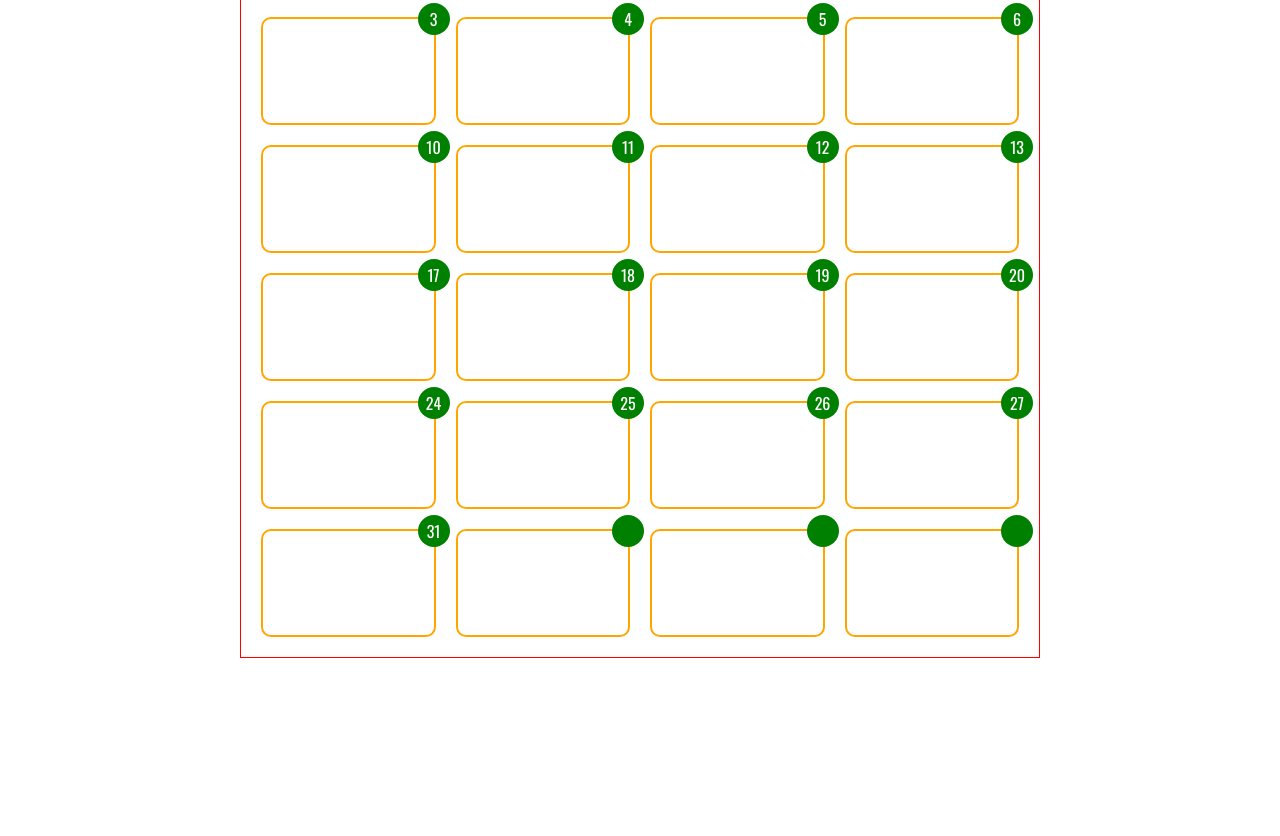
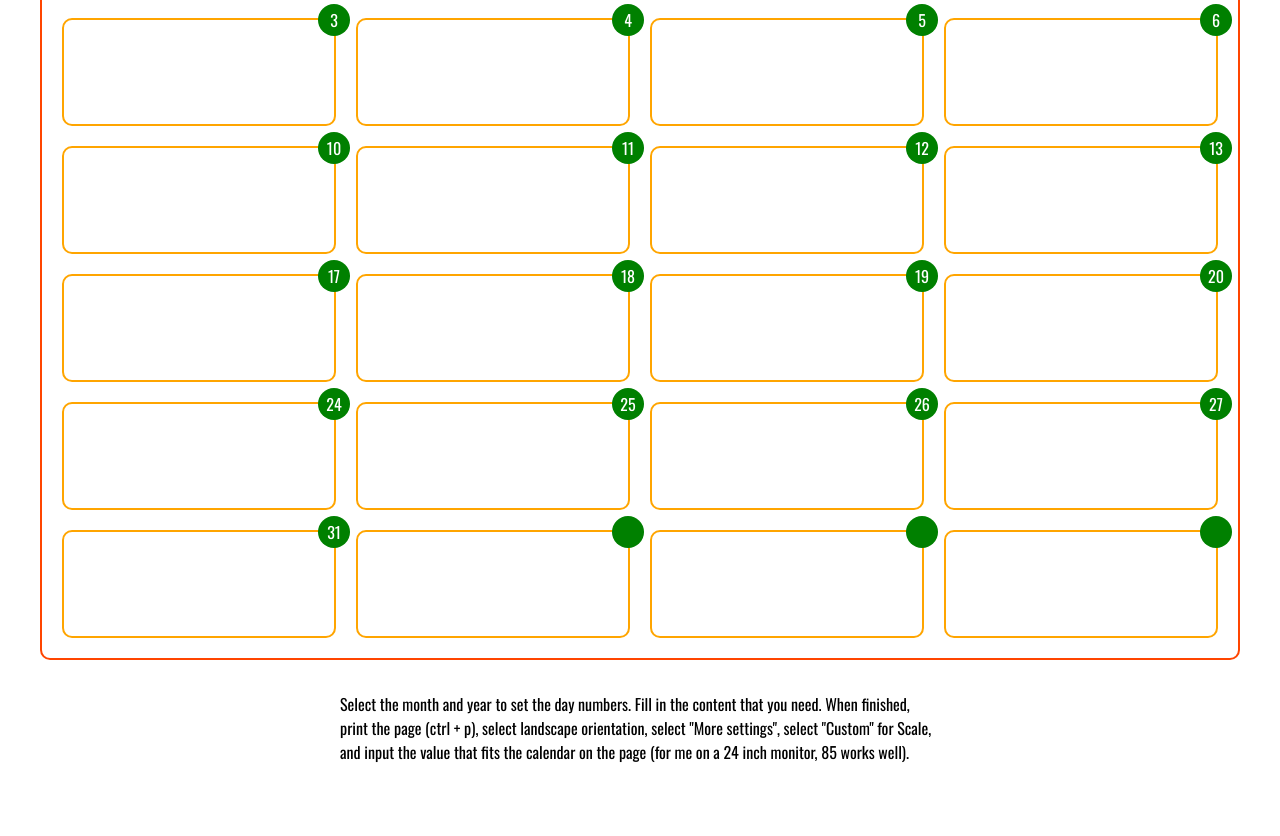
Before and after one commit to rychersky/school-menu, a plain HTML site: page index.html in a window 1280 px wide. Shown: the part 271-1107 px from the top of the page. Before the commit the page ends 929 px from the top, so only its background shows below. Drawn offline with nearby package versions, Linux system fonts and the light colour scheme.

Commit message:
content width, day font, instructions

```diff
--- a/index.html
+++ b/index.html
@@ -52,6 +52,16 @@
             <p class="day-header">Friday</p>
           </div>
         </div>
+
+        <div class="instructions">
+          <p>
+            Select the month and year to set the day numbers. Fill in the
+            content that you need. When finished, print the page (ctrl + p),
+            select landscape orientation, select "More settings", select
+            "Custom" for Scale, and input the value that fits the calendar on
+            the page (for me on a 24 inch monitor, 85 works well).
+          </p>
+        </div>
       </div>
     </main>
   </body>
--- a/main.scss
+++ b/main.scss
@@ -13,7 +13,7 @@ div.content-wrapper {
   display: flex;
   flex-direction: column;
   justify-content: center;
-  width: 800px;
+  width: 1200px;
   padding-top: 10px;
 }
 
@@ -44,7 +44,8 @@ div.month-day-selector {
 
 div.calendar {
   padding: 20px;
-  border: 1px solid red;
+  border: 2px solid orangered;
+  border-radius: 10px;
 
   div.headers {
     display: flex;
@@ -112,8 +113,25 @@ div.calendar {
 
         p {
           height: 100%;
+          font-size: 12px;
+          line-height: 14px;
         }
       }
     }
   }
 }
+
+div.instructions {
+  @media print {
+    display: none;
+  }
+
+  margin-top: 32px;
+  margin-bottom: 72px;
+  display: flex;
+  justify-content: center;
+
+  p {
+    max-width: 600px;
+  }
+}
```
Also changed, not shown: main.css.
